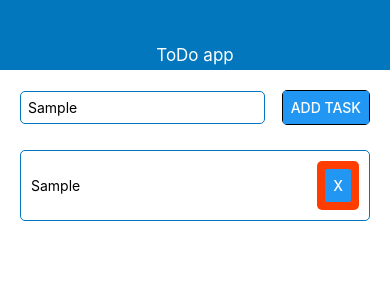
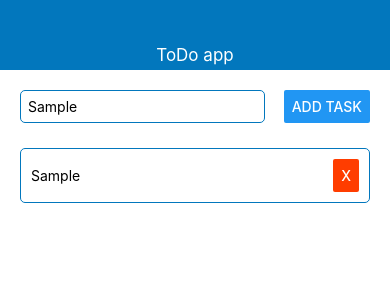
Before and after one commit to vovBorya/todo-list-react-native, a React Native app: screen / in a window 390 px wide. Both pictures are taken after typing "Sample" into the empty fields and a click on the button "ADD TASK". Shown: the top 300 px of the page. Built offline with nearby package versions, Linux system fonts and the light colour scheme.

Commit message:
removed extra styles

```diff
--- a/src/components/add-todo/add-todo.js
+++ b/src/components/add-todo/add-todo.js
@@ -26,13 +26,11 @@ const AddTodo = ({ addTodo }) => {
         onChangeText={setText}
         defaultValue={text}
       />
-      <View style={styles.button}>
-        <Button
-          title="Add task"
-          onPress={() => onAddedBtnClick()}
-          disabled={false}
-        />
-      </View>
+      <Button
+        title="Add task"
+        onPress={() => onAddedBtnClick()}
+        disabled={false}
+      />
     </View>
   )
 }
@@ -49,10 +47,6 @@ const styles = StyleSheet.create({
     borderRadius: 5,
     borderColor: '#0277bd',
     borderWidth: 1
-  },
-  button: {
-    borderRadius: 5,
-    borderWidth: 1
   }
 })
 
--- a/src/components/item-details/item-details.js
+++ b/src/components/item-details/item-details.js
@@ -23,12 +23,11 @@ const ItemDetails = ({ item, onRemove, onImportant, onDone }) => {
     >
       <View style={styles.item}>
         <Text style={itemStyle} >{title}</Text>
-        <View style={styles.button}>
-          <Button
-            title="x"
-            onPress={() => onRemove(id)}
-          />
-        </View>
+        <Button
+          title="x"
+          color='#ff3d00'
+          onPress={() => onRemove(id)}
+        />
       </View>
     </TouchableOpacity>
   )
@@ -47,11 +46,6 @@ const styles = StyleSheet.create({
     flexDirection: 'row',
     alignItems: 'center',
     justifyContent: 'space-between'
-  },
-  button: {
-    padding: 8,
-    backgroundColor: '#ff3d00',
-    borderRadius: 5
   }
 })
 
```
